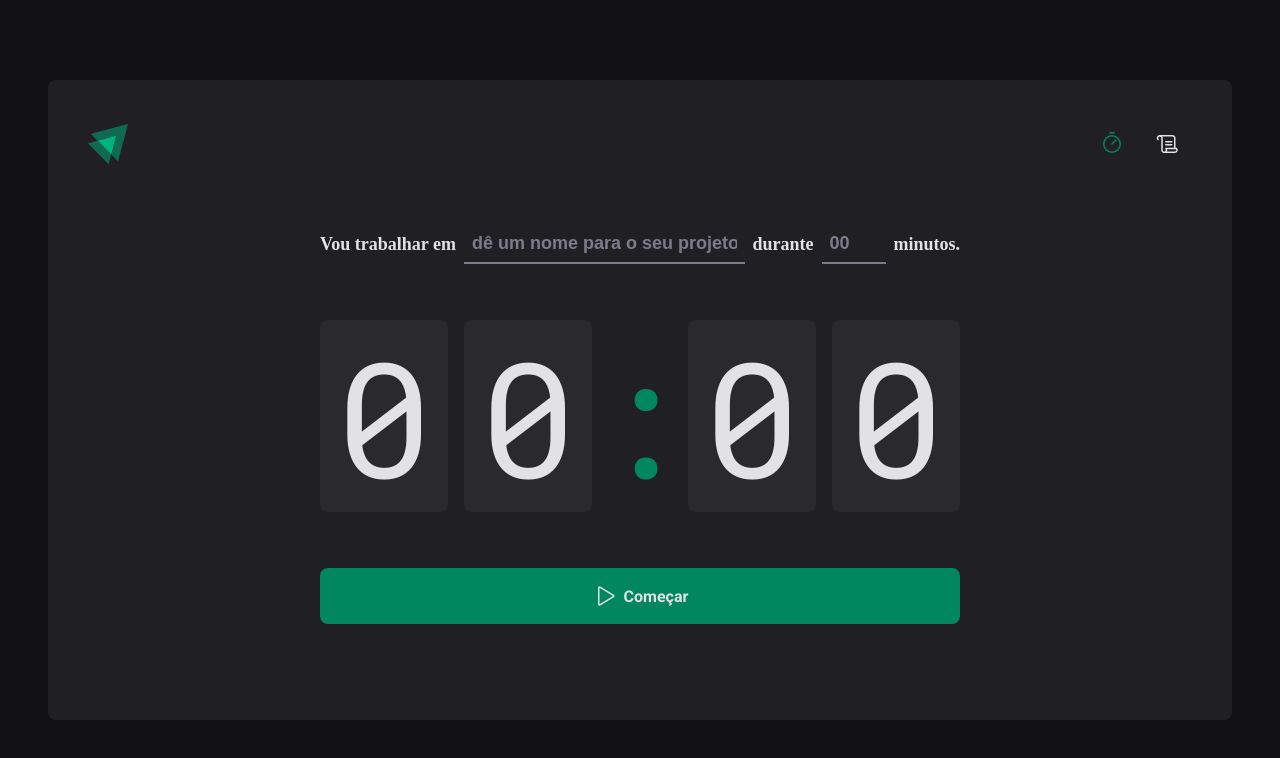
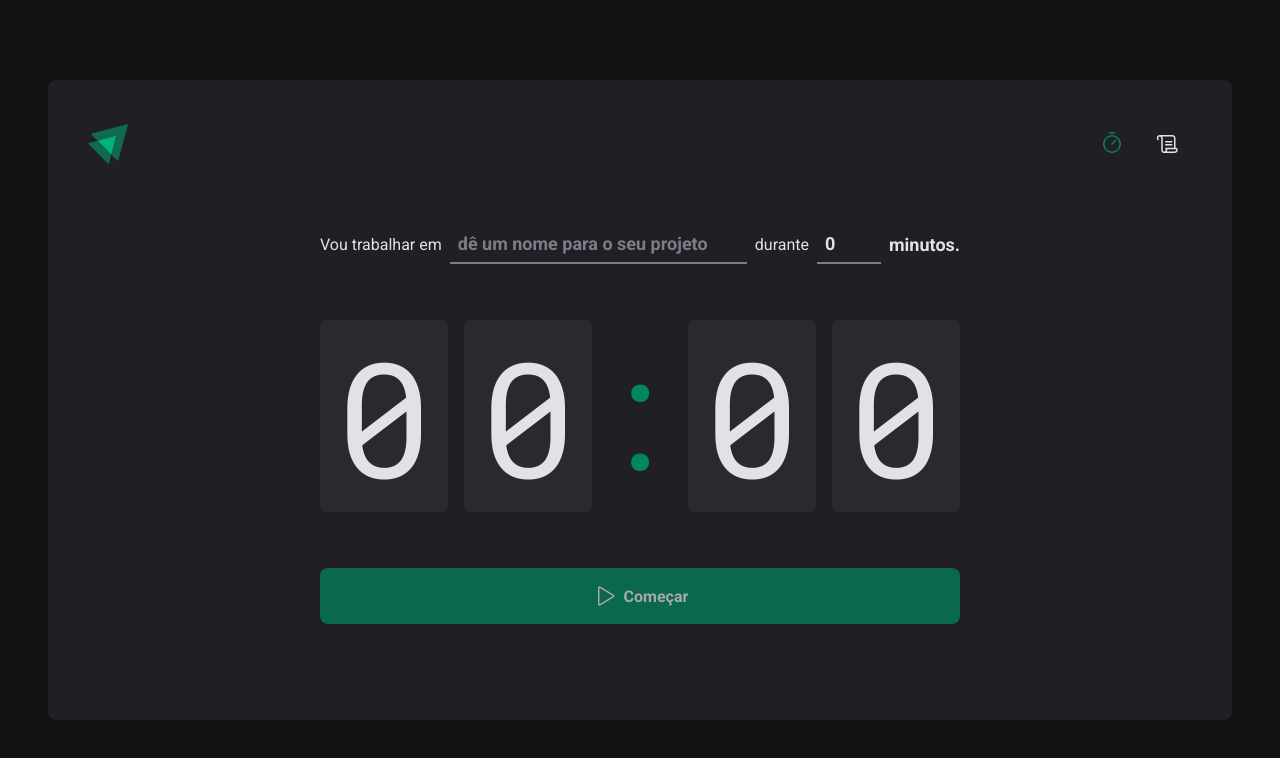
Before and after one commit to Yasminxs3/timer, a React (Vite) app: page / in a window 1280 px wide. Shown: the top 758 px of the page. Built offline with nearby package versions, Linux system fonts and the light colour scheme.

Commit message:
validate form

```diff
--- a/package.json
+++ b/package.json
@@ -10,11 +10,14 @@
     "preview": "vite preview"
   },
   "dependencies": {
+    "@hookform/resolvers": "^3.3.4",
     "phosphor-react": "^1.4.1",
     "react": "^18.2.0",
     "react-dom": "^18.2.0",
+    "react-hook-form": "^7.51.3",
     "react-router-dom": "^6.22.3",
-    "styled-components": "^6.1.8"
+    "styled-components": "^6.1.8",
+    "zod": "^3.23.0"
   },
   "devDependencies": {
     "@rocketseat/eslint-config": "^2.2.2",
--- a/src/pages/Home/index.tsx
+++ b/src/pages/Home/index.tsx
@@ -8,17 +8,66 @@ import {
   Separator,
   TaskInput,
 } from './styles'
+import { useForm } from 'react-hook-form'
+import { zodResolver } from '@hookform/resolvers/zod'
+import * as zod from 'zod'
+import { useState } from 'react'
+
+const newCycleFormSchema = zod.object({
+  task: zod.string().min(1, 'Informe a tarefa'),
+  minutes: zod
+    .number()
+    .min(5, 'O ciclo precisa ser de no mínimo 5 minutos.')
+    .max(60, 'O ciclo precisa ser de no máximo 60 minutos.'),
+})
+
+interface Cycle {
+  id: string
+  task: string
+  minutes: number
+}
+
+type NewCycleFormData = zod.infer<typeof newCycleFormSchema>
 
 export function Home() {
+  const [cycles, setCycles] = useState<Cycle[]>([])
+  const [activeCycleId, setActiveCycleId] = useState<string | null>(null)
+
+  const { register, handleSubmit, watch, reset } = useForm<NewCycleFormData>({
+    resolver: zodResolver(newCycleFormSchema),
+    defaultValues: {
+      task: '',
+      minutes: 0,
+    },
+  })
+
+  function handleCreateNewCycle(data: NewCycleFormData) {
+    const id = String(new Date().getTime())
+    const newCycle: Cycle = {
+      id,
+      ...data,
+    }
+
+    setCycles((state) => [...state, newCycle])
+    setActiveCycleId(id)
+    reset()
+  }
+
+  const task = watch('task')
+  const isSubmitDisabled = !task
+
+  const activeCycle = cycles.find((cycle) => cycle.id === activeCycleId)
+
   return (
     <HomeContainer>
-      <form action="">
+      <form action="" onSubmit={handleSubmit(handleCreateNewCycle)}>
         <FormContainer>
           <label htmlFor="task">Vou trabalhar em</label>
           <TaskInput
             id="task"
             placeholder="dê um nome para o seu projeto"
             list="taskSugestions"
+            {...register('task')}
           />
           <datalist id="taskSugestions">
             <option value="projeto 1"> Projeto 1</option>
@@ -31,6 +80,7 @@ export function Home() {
             step={5}
             min={5}
             max={60}
+            {...register('minutes', { valueAsNumber: true })}
           />
           <span>minutos.</span>
         </FormContainer>
@@ -41,7 +91,7 @@ export function Home() {
           <span>0</span>
           <span>0</span>
         </CountContainer>
-        <Button type="submit">
+        <Button type="submit" disabled={isSubmitDisabled}>
           <Play size={24} /> Começar
         </Button>
       </form>
--- a/src/pages/Home/styles.ts
+++ b/src/pages/Home/styles.ts
@@ -62,8 +62,7 @@ export const MinutesAmountInput = styled(BaseInput)`
 `
 
 export const CountContainer = styled.div`
-  font-family: 'Roboto Mono', monospace;
-  font-size: 10rem;
+  font-size: 10rem !important;
   line-height: 8rem;
 
   color: ${(props) => props.theme['gray-100']};
@@ -75,6 +74,7 @@ export const CountContainer = styled.div`
     background: ${(props) => props.theme['gray-700']};
     padding: 2rem 1rem;
     border-radius: 8px;
+    font-family: 'Roboto Mono', monospace !important;
   }
 `
 
--- a/src/styles/global.ts
+++ b/src/styles/global.ts
@@ -6,6 +6,8 @@ export const GlobalStyle = createGlobalStyle`
     padding: 0;
     box-sizing: border-box;
     -webkit-font-smoothing: antialized;
+    font-family: 'Roboto', sans-serif;
+
   }
 
   :focus {
@@ -19,8 +21,8 @@ export const GlobalStyle = createGlobalStyle`
 
   }
 
-  border-style, input-security, textarea, button {
-    font-family: 'Roboto', sans-serif;
+  border-style, input-security, textarea, button, label {
+    /* font-family: 'Roboto', sans-serif; */
     font-weight: 400;
     font-size: 1rem;
   }
```
Also changed, not shown: 1 other file (tests, documents, lock files or other folders).
